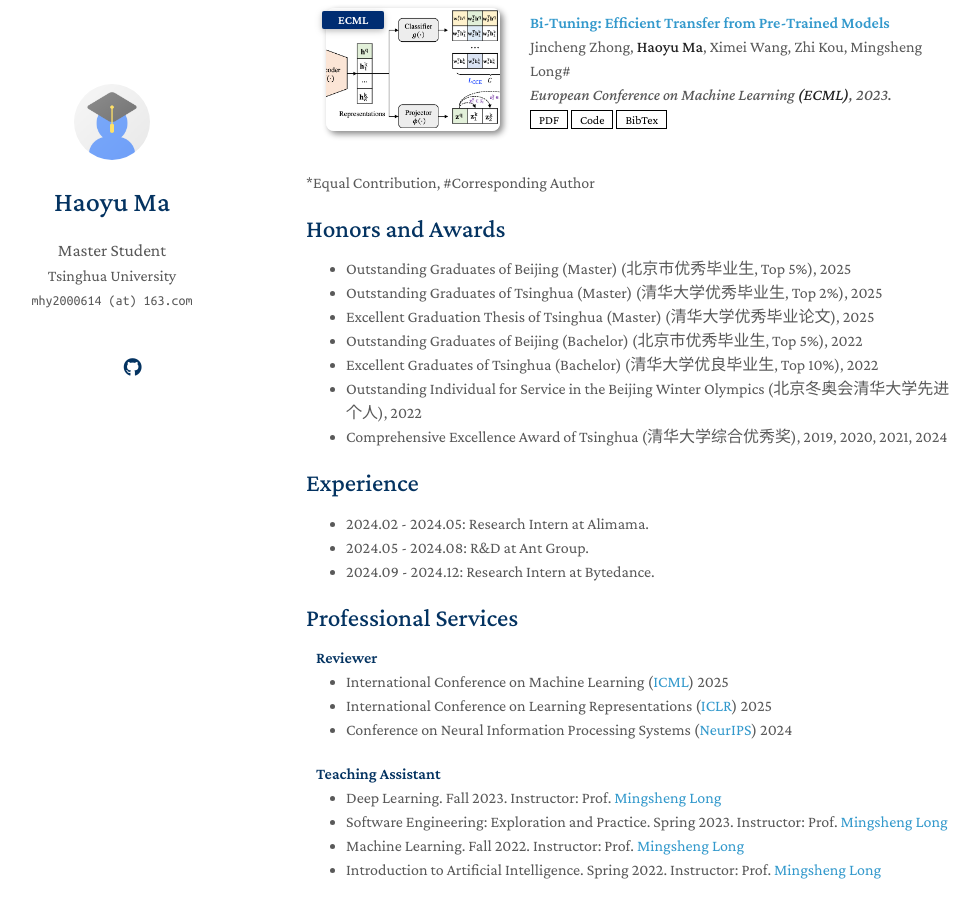
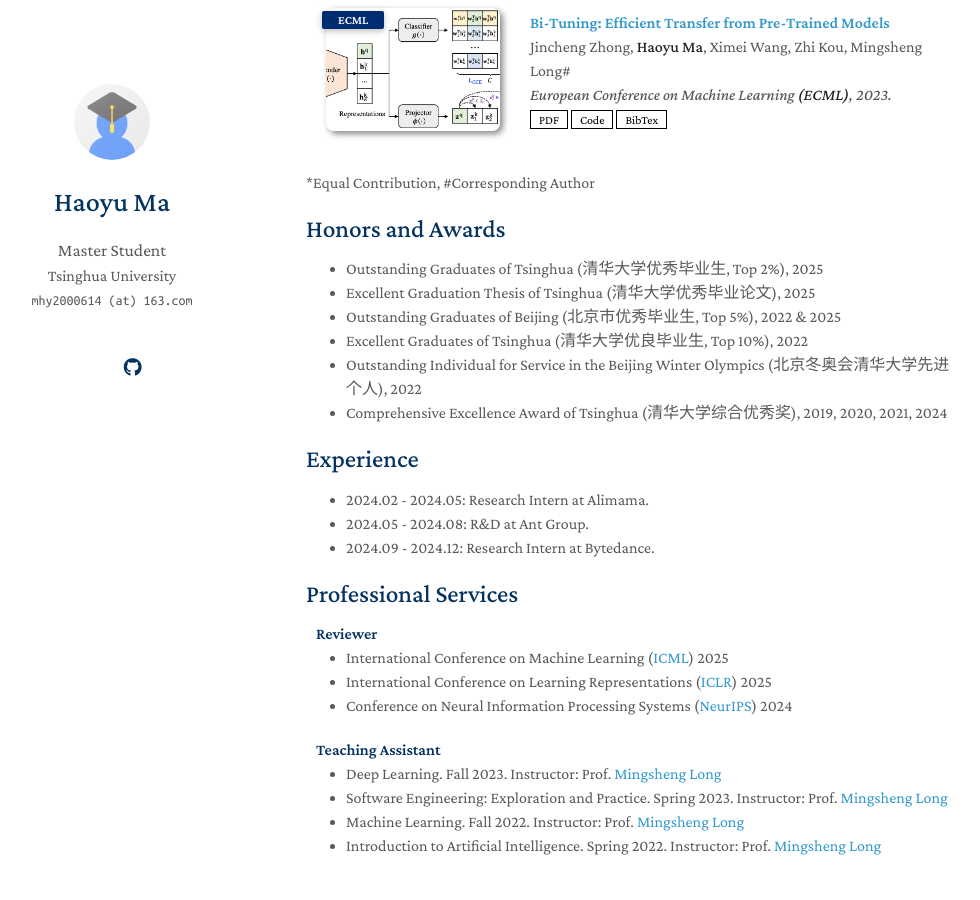
Before and after one commit to Earthring/earthring.github.io, a Jekyll site: the page built from index.md, in a window 1280 px wide and 900 px high, scrolled down 1056 px. Shown: the whole window, without its empty margins (164-1144 px from the left). Built offline with Jekyll 4.4.1, drawn with Linux system fonts in a browser that asks for light colours; nearby versions of some CDN libraries; comment, search, counter and statistics services are not loaded; a style sheet for code colours, icons or effects is not loaded; our own code applies the rules of GitHub Pages for plain Markdown files.

Commit message:
Update awards.md

```diff
--- a/_includes/awards.md
+++ b/_includes/awards.md
@@ -1,9 +1,8 @@
 ## Honors and Awards
 
-- Outstanding Graduates of Beijing (Master) (北京市优秀毕业生, Top 5%), 2025
-- Outstanding Graduates of Tsinghua (Master) (清华大学优秀毕业生, Top 2%), 2025
-- Excellent Graduation Thesis of Tsinghua (Master) (清华大学优秀毕业论文), 2025
-- Outstanding Graduates of Beijing (Bachelor) (北京市优秀毕业生, Top 5%), 2022
-- Excellent Graduates of Tsinghua (Bachelor) (清华大学优良毕业生, Top 10%), 2022
+- Outstanding Graduates of Tsinghua (清华大学优秀毕业生, Top 2%), 2025
+- Excellent Graduation Thesis of Tsinghua (清华大学优秀毕业论文), 2025
+- Outstanding Graduates of Beijing (北京市优秀毕业生, Top 5%), 2022 & 2025
+- Excellent Graduates of Tsinghua (清华大学优良毕业生, Top 10%), 2022
 - Outstanding Individual for Service in the Beijing Winter Olympics (北京冬奥会清华大学先进个人), 2022
 - Comprehensive Excellence Award of Tsinghua (清华大学综合优秀奖), 2019, 2020, 2021, 2024
```
